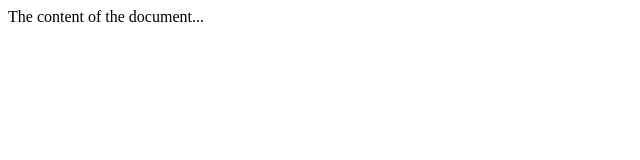
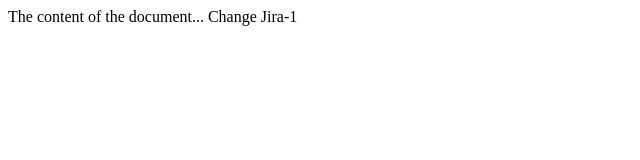
Before and after one commit to gtmyersiii/demo-tort, a plain HTML site: page WebContent/index.html in a window 1280 px wide. Shown: the whole page, without its empty margins (0-640 px from the left). Drawn offline with Linux system fonts and the light colour scheme.

Commit message:
Added change to Jira-1

```diff
--- a/WebContent/index.html
+++ b/WebContent/index.html
@@ -6,5 +6,6 @@
 </head>
 <body>
 The content of the document...
+Change Jira-1
 </body>
 </html>
```
